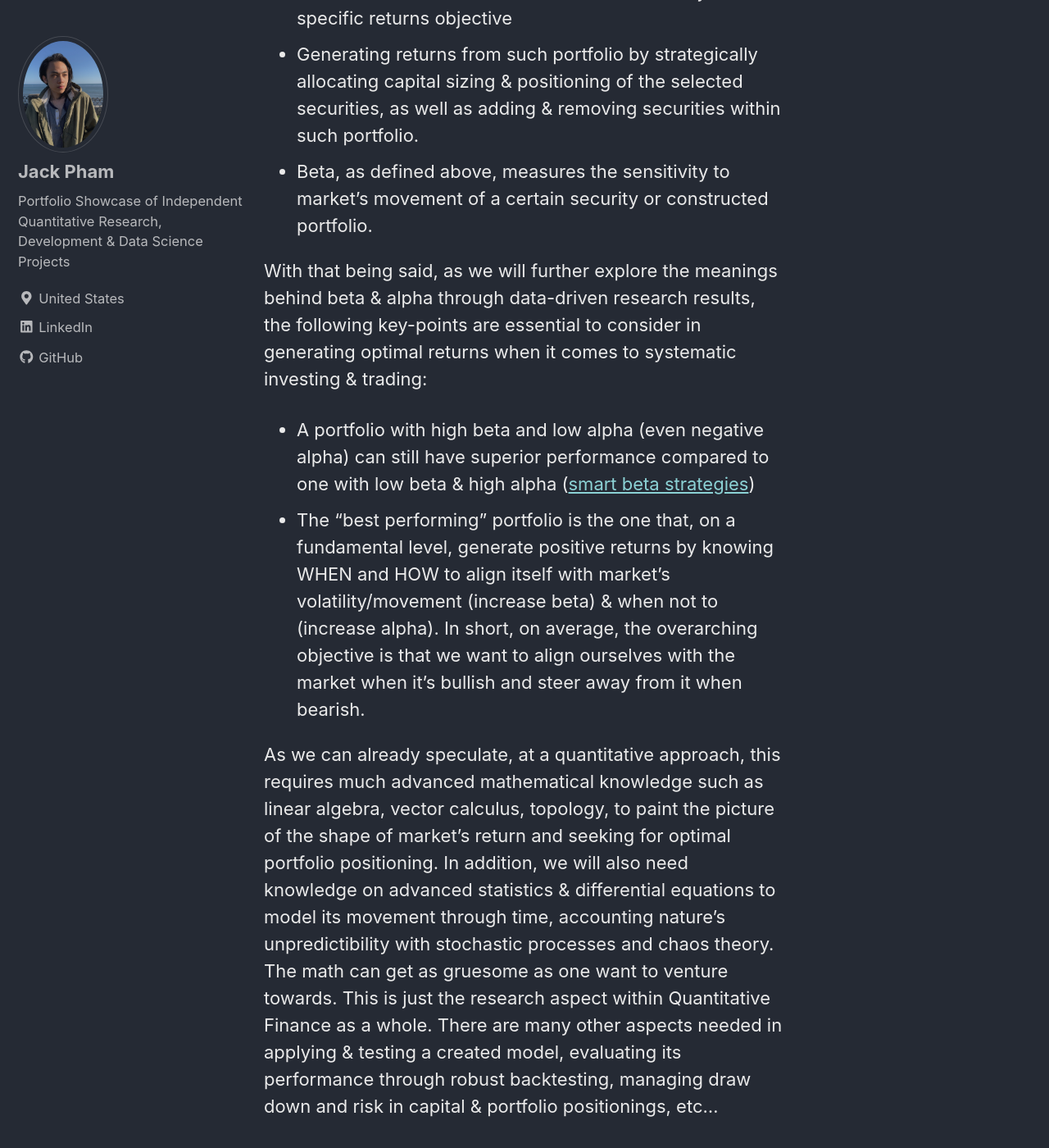
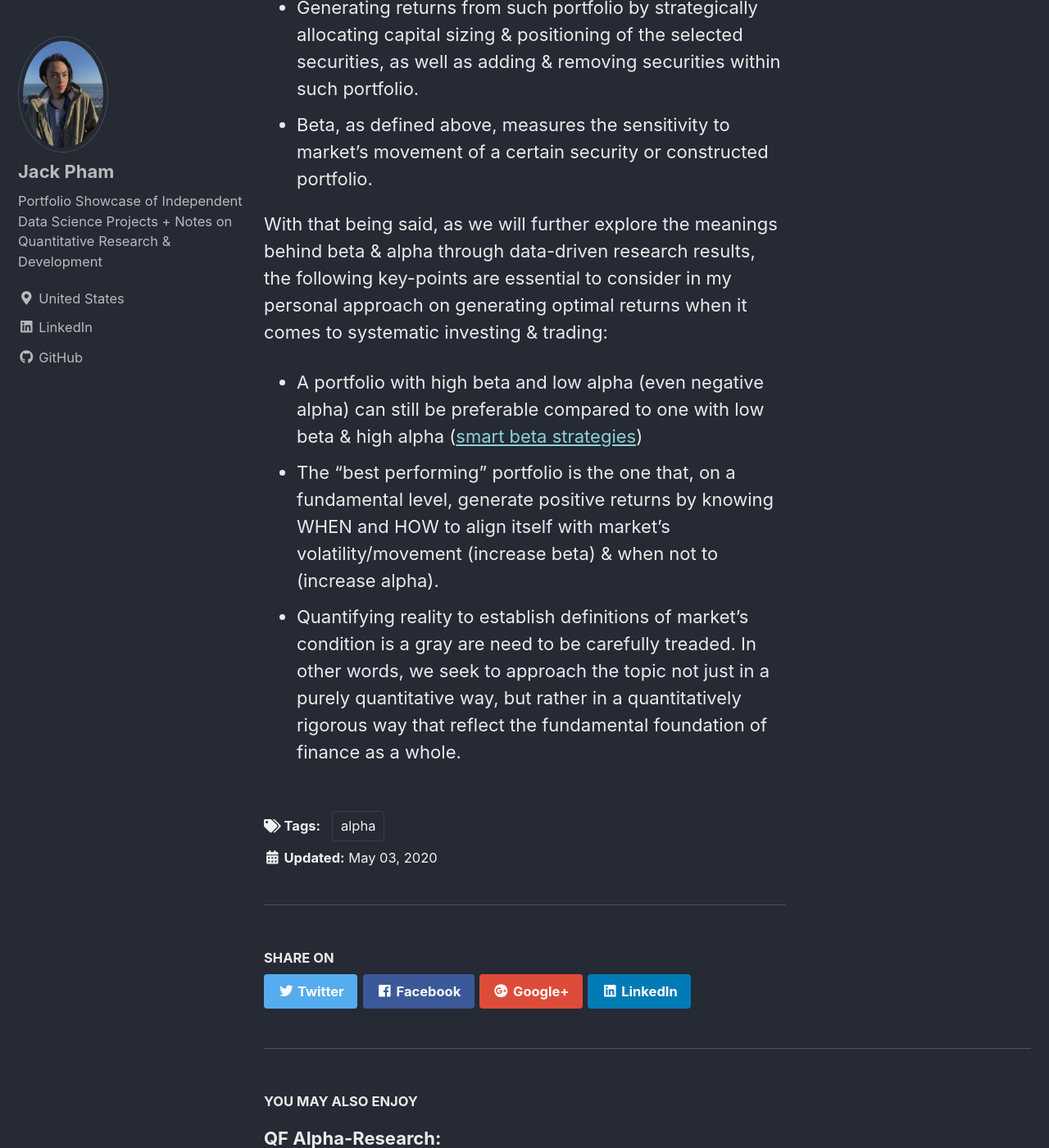
Before and after one commit to jp-quant/jp-quant.github.io, a Jekyll site: the page built from _posts/2020-05-03-alpha_intro.md, in a window 1280 px wide and 1400 px high, scrolled down 6256 px. Shown: the whole window at 82% size. Built offline with Jekyll 4.4.1, drawn with Linux system fonts in a browser that asks for light colours; nearby versions of some CDN libraries; formulas are drawn with MathJax 3; some of the changed text lies outside the part shown.

Commit message:
first post

```diff
--- a/_config.yml
+++ b/_config.yml
@@ -9,10 +9,10 @@ minimal_mistakes_skin    : "dark" # "air", "aqua", "contrast", "dark", "dirt", "
 
 # Site Settings
 locale                   : "en-US"
-title                    : "JP Quantitative R&D Projects Portfolio"
+title                    : "JP Quantitative Portfolio"
 title_separator          : "-"
 name                     : "Jack Pham"
-description              : "Portfolio Showcase of Independent Quantitative Research & Data Science Projects"
+description              : "Portfolio Showcase of Independent Data Science Projects + Notes on Quantitative Research & Development"
 url                      : # the base hostname & protocol for your site e.g. "https://mmistakes.github.io"
 baseurl                  : # the subpath of your site, e.g. "/blog"
 repository               : # GitHub username/repo-name e.g. "mmistakes/minimal-mistakes"
@@ -86,7 +86,7 @@ analytics:
 author:
   name             : "Jack Pham"
   avatar           : "/images/profile_1.jpeg" # path of avatar image, e.g. "/assets/images/bio-photo.jpg"
-  bio              : "Portfolio Showcase of Independent Quantitative Research, Development & Data Science Projects"
+  bio              : "Portfolio Showcase of Independent Data Science Projects + Notes on Quantitative Research & Development"
   location         : "United States"
   email            :
   uri              :
--- a/_posts/2020-05-01-alpha_universe.md
+++ b/_posts/2020-05-03-alpha_intro.md
@@ -1,6 +1,6 @@
 ---
 title: "QF Alpha-Research: Introduction"
-date: 2020-05-01
+date: 2020-05-03
 tags: [alpha]
 header:
   image: "/images/alpha_universe/alpha_banner.jpg"
@@ -10,28 +10,28 @@ mathjax: "true"
 
 # Preface
 ---
-In this series of research on capturing alphas & developing alpha signals, whereas "alpha" plays a major part in almost all existing quantitative trading strategies out there (almost all leading hedge funds have divisions focusing purely on capturing alphas), it is important to keep in mind that we are touching base on a very intricate and in-depth topic that drives the frontier of quant finance, pioneered and led by the smartest people in the world. That is why when it comes to researching & developing cutting-edge quantitative strategies, top quant firms on the Street mostly seek for talented academics & problem-solvers NOT in finance or economics, but rather in quantitative-driven fields such as Physics, Mathematics, Computer Science, etc.
+In this series of research on capturing alphas & developing alpha signals, whereas "alpha" plays a major part in almost all existing quantitative trading strategies out there (almost all leading firms have divisions focusing purely on capturing alphas), it is important to keep in mind that we are touching base on a very intricate and in-depth topic that drives the frontier of quant finance, pioneered and led by the smartest people in the world.
 
-I will try my best to shed light on relevant topics to which constitute the overarching development of alpha design, though not in details, as I will attach links for further readings on those relevant topics.
+In the process of presenting my work & approach, I will try my best to shed light on relevant topics to which constitute the overarching development of alpha design, though not in details, as I will attach links for further readings on those relevant topics.
 
 Please keep in mind that these works will be opened for continuous improvement and potential revisions in the upcoming future as I am just a sprouting young mathematician who has much more to learn during this era of pioneers & adventurers, following the footstep of the frontier explorers in such industry.
 
-# Abstract & Inspiration
+# Inspiration
 When it comes to systematic investing utilizing quantitative approaches, one thing to always keep in mind is that models (or rules) developed is only reliable at a "certain time," to which such time variable "t" in terms of its period/frequency, can be as dynamic as the reliability of the model developed itself.
 
 In another words, as said by Igor Tulchinsky, the founder of WorldQuant:
 
-> "***An infinite number of possible rules describe reality, and we are always struggling to discover and refine them. Yet, paradoxically, there is only one rule that governs them all. That rule is: no rule ever works perfectly. I call it the UnRule.***"
+> "***An infinite number of possible rules describe reality, and we are always struggling to discover and refine them. Yet, paradoxically, there is only one rule that governs them all. That rule is: no rule ever works perfectly.***"
 
 The decision to compose publication(s) of my personal findings through independent research was propelled after reading Tulchinsky's book on [*Finding Alphas*](https://www.amazon.com/Finding-Alphas-Quantitative-Approach-Strategies/dp/1119057868), especially after realizing that my mathematical approach drew significant parallel to the content of his book, though Tulchinsky has provided me the terminologies & credible academic foundations needed to not just affirmed my mathematical interpretations in tackling such topic, but also articulate my findings that could potentially contribute to the on-going research of capturing alphas in the world of quantitative finance.
 
-# Fundamentals & Definitions
-*Brief coverage on topics & key-points needed for understanding alpha designs.*
+# Foundation & Approach
+*Brief coverage on basic foundational topics & key-points on personal approach & understanding towards alpha designs.*
 
 ---
 ### CAPM & Beta
 
-In general finance & economics, there exists a commonly known model called the[** Capital Asset Pricing Model**](https://corporatefinanceinstitute.com/resources/knowledge/finance/what-is-capm-formula/ " Capital Asset Pricing Model") (CAPM) to which can be perceived to serve as the propelling root of cause for the concept of alpha:
+In general finance & economics, there exists a commonly known model called the[Capital Asset Pricing Model](https://corporatefinanceinstitute.com/resources/knowledge/finance/what-is-capm-formula/ " Capital Asset Pricing Model") (CAPM) to which can be perceived to serve as the propelling root of cause for the concept of alpha:
 
 $$R_a = R_f + \beta (R_m - R_f)$$
 
@@ -50,7 +50,7 @@ In addition, notice we are using "expected returns" as this is important to proc
 >**REMARK**: This concept of modeling performance (return rate in this case) of a certain investment target with respect to another is the foundation to understand alpha design, as the ultimate goal of investing & trading in finance is about performing better than the market, absolute or not.
 
 ---
-# Alpha
+### Alpha
 First, we will start with the textbook definition:
 > **Alpha** (or [Jensen's Alpha](https://financetrain.com/jensens-alpha/ "Jensen's Alpha"))  is the risk-adjusted/excess returns of a portfolio, used to evaluate its returns performance with respect to its expected returns against certain selected benchmark (using CAPM model).
 
@@ -66,19 +66,15 @@ It is important to highlight the definition of alpha being **risk-adjusted/exces
 It is valuable to have high alpha as best as we can, such that statistically, given the definition of alpha, regardless of market's movement, bullish or bearish, even if it crashes, the alpha component of a given portfolio return will not be affected. This is the power of finding alphas in the investing world.
 
 ---
-### Conclusion & Important Key Points on Moving Forward
-It is important to recognize that although for the majority of cases, or all of them at a relative level, higher alpha is desired as alpha represents the independent (relative to the market) excess returns of a portfolio. However, **That does NOT mean higher alpha means better performance on an absolute sense.** The important concepts to keep as reminders are:
-- There is no rewards with no risks (if you want no risks, you should just keep your capital in T-bills, or even cash, as they are classified as the Risk-free rate ($R_f$))
+# Personal Remarks & Important Key Points on Moving Forward
+It is important to recognize that although for the majority of cases, or all of them at a relative level, higher alpha is desired as alpha represents the independent (relative to the market) excess returns of a portfolio. However, **That does NOT mean higher alpha means better performance on an absolute sense.** The important concepts we will keep as reminders are:
+- There is no rewards without risks, as risk = volatility = movements in values to capitalize (if you want no risks, you should just keep your capital in T-bills, or even cash, as they are classified as the Risk-free rate - $$R_f$$)
 - All potential securities in the market, each with their own risk measure comprises such market as a whole, the market to which we are setting as a benchmark.
 - Constructing a portfolio means picking a selected N amount of securities WITHIN THE MARKET for your specific returns objective
 - Generating returns from such portfolio by strategically allocating capital sizing & positioning of the selected securities, as well as adding & removing securities within such portfolio.
 - Beta, as defined above, measures the sensitivity to market's movement of a certain security or constructed portfolio.
 
-With that being said, as we will further explore the meanings behind beta & alpha through data-driven research results, the following key-points are essential to consider in generating optimal returns when it comes to systematic investing & trading:
-- A portfolio with high beta and low alpha (even negative alpha) can still have superior performance compared to one with low beta & high alpha ([smart beta strategies](https://www.quantilia.com/smart-beta-strategies/ "smart beta strategies"))
-- The "best performing" portfolio is the one that, on a fundamental level, generate positive returns by knowing WHEN and HOW to align itself with market's volatility/movement (increase beta) & when not to (increase alpha). In short, on average, the overarching objective is that we want to align ourselves with the market when it's bullish and steer away from it when bearish.
-
-As we can already speculate, at a quantitative approach, this requires much advanced mathematical knowledge such as linear algebra, vector calculus, topology, to paint the picture of the shape of market's return and seeking for optimal portfolio positioning. In addition, we will also need knowledge on advanced statistics & differential equations to model its movement through time, accounting nature's unpredictibility with stochastic processes and chaos theory. The math can get as gruesome as one want to venture towards. This is just the research aspect within Quantitative Finance as a whole. There are many other aspects needed in applying & testing a created model, evaluating its performance through robust backtesting, managing draw down and risk in capital & portfolio positionings, etc...
-
-In this presented series of my indepdendent research showcase, I will leverage as many aspects as I can to execute presented ideas with self-developed technical systems, ensuring the best I can on accurate usages & interpretations of fundamental financial knowledge when approaching the topic from a quantitative perspective.
-As there already are results conducted from my personal research work, with more in progress as well, I will try to compose them as soon as I can. Stay tuned.
+With that being said, as we will further explore the meanings behind beta & alpha through data-driven research results, the following key-points are essential to consider in my personal approach on generating optimal returns when it comes to systematic investing & trading:
+- A portfolio with high beta and low alpha (even negative alpha) can still be preferable compared to one with low beta & high alpha ([smart beta strategies](https://www.quantilia.com/smart-beta-strategies/ "smart beta strategies"))
+- The "best performing" portfolio is the one that, on a fundamental level, generate positive returns by knowing WHEN and HOW to align itself with market's volatility/movement (increase beta) & when not to (increase alpha).
+-  Quantifying reality to establish definitions of market's condition is a gray are need to be carefully treaded. In other words, we seek to approach the topic not just in a purely quantitative way, but rather in a quantitatively rigorous way that reflect the fundamental foundation of finance as a whole.
```
Also changed, not shown: _pages/about.md (+3 -11 lines).
